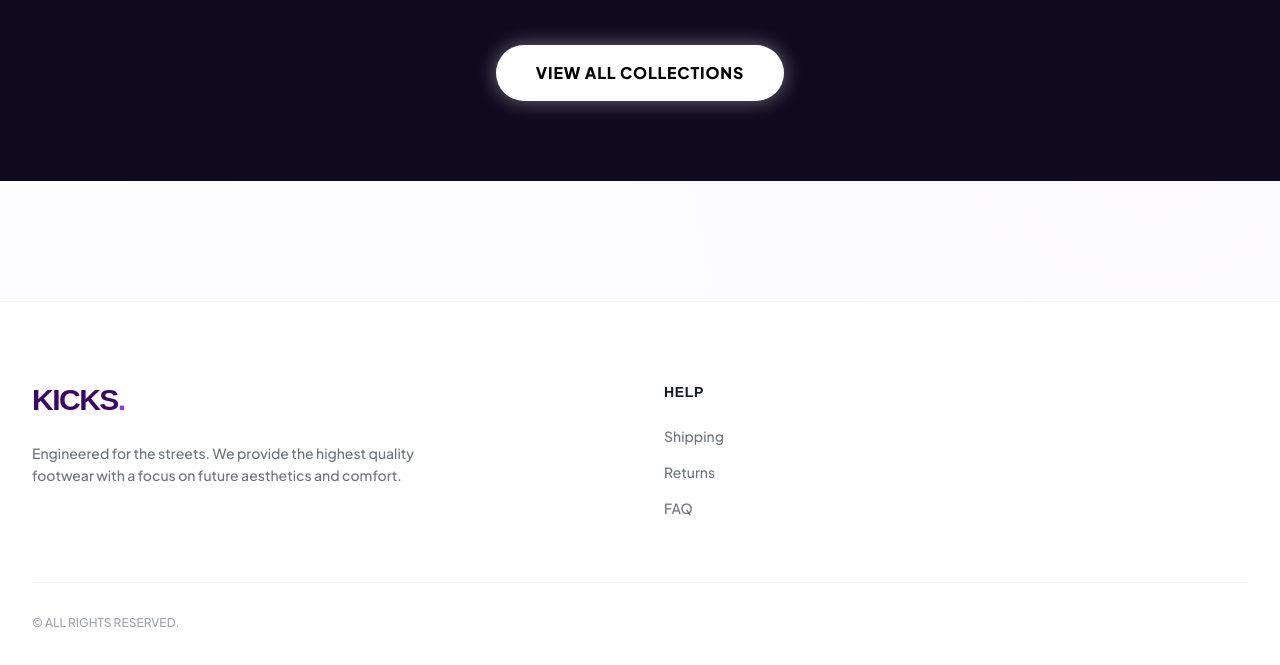
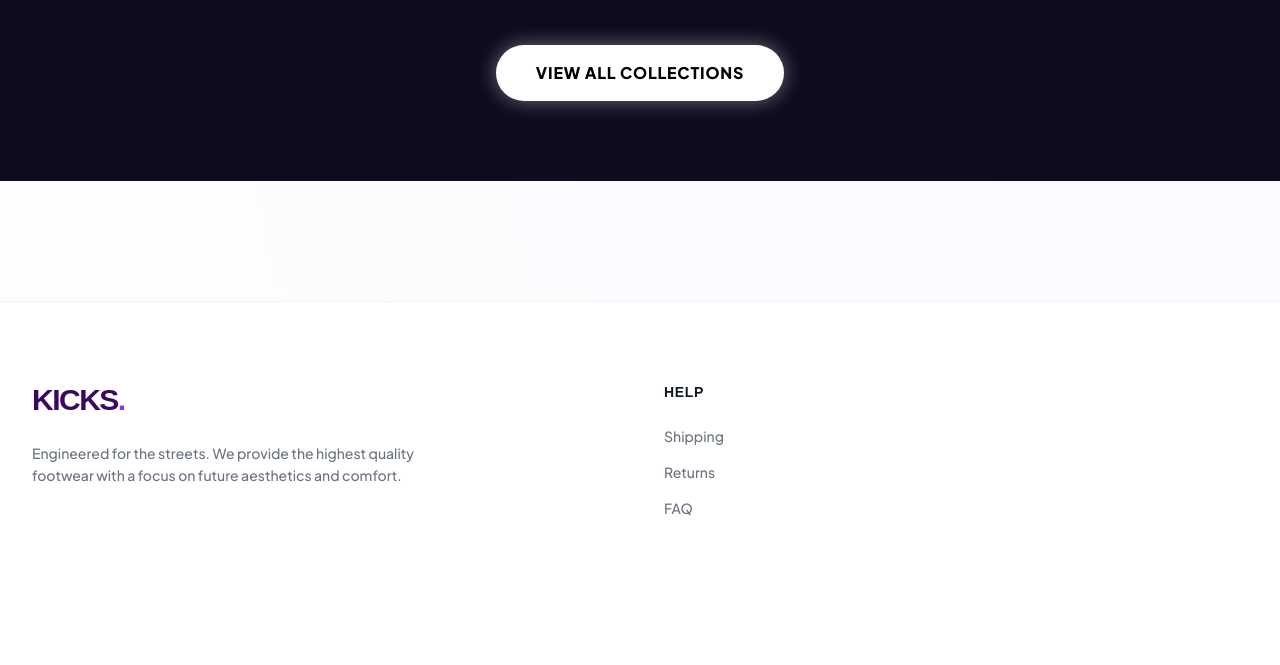
Before and after one commit to hitesh64/ecomerce, a website: page index.html in a window 1280 px wide. Shown: the part 4792-5457 px from the top of the page. After the commit the page ends 5414 px from the top, so only its background shows below. Drawn offline with nearby package versions, Linux system fonts and the light colour scheme; no server answers; a web font is replaced by a local one.

Commit message:
Remove footer copyright section from index.html

```diff
--- a/index.html
+++ b/index.html
@@ -1924,11 +1924,7 @@
                     </ul>
                 </div>
             </div>
-            <div
-                class="border-t border-gray-100 pt-8 flex flex-col md:flex-row justify-between items-center text-xs text-gray-400 font-medium">
-                <p>&copy; ALL RIGHTS RESERVED.</p>
-
-            </div>
+
         </div>
     </footer>
 
```
